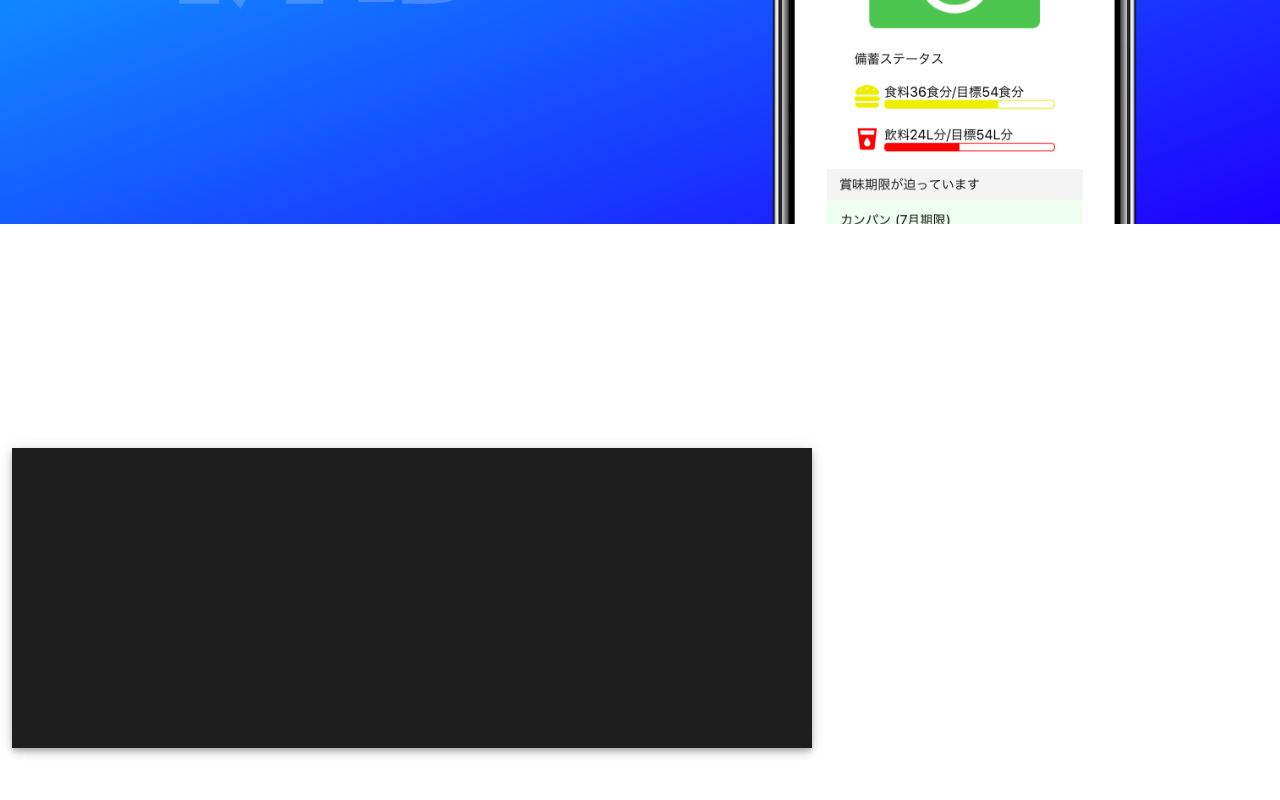
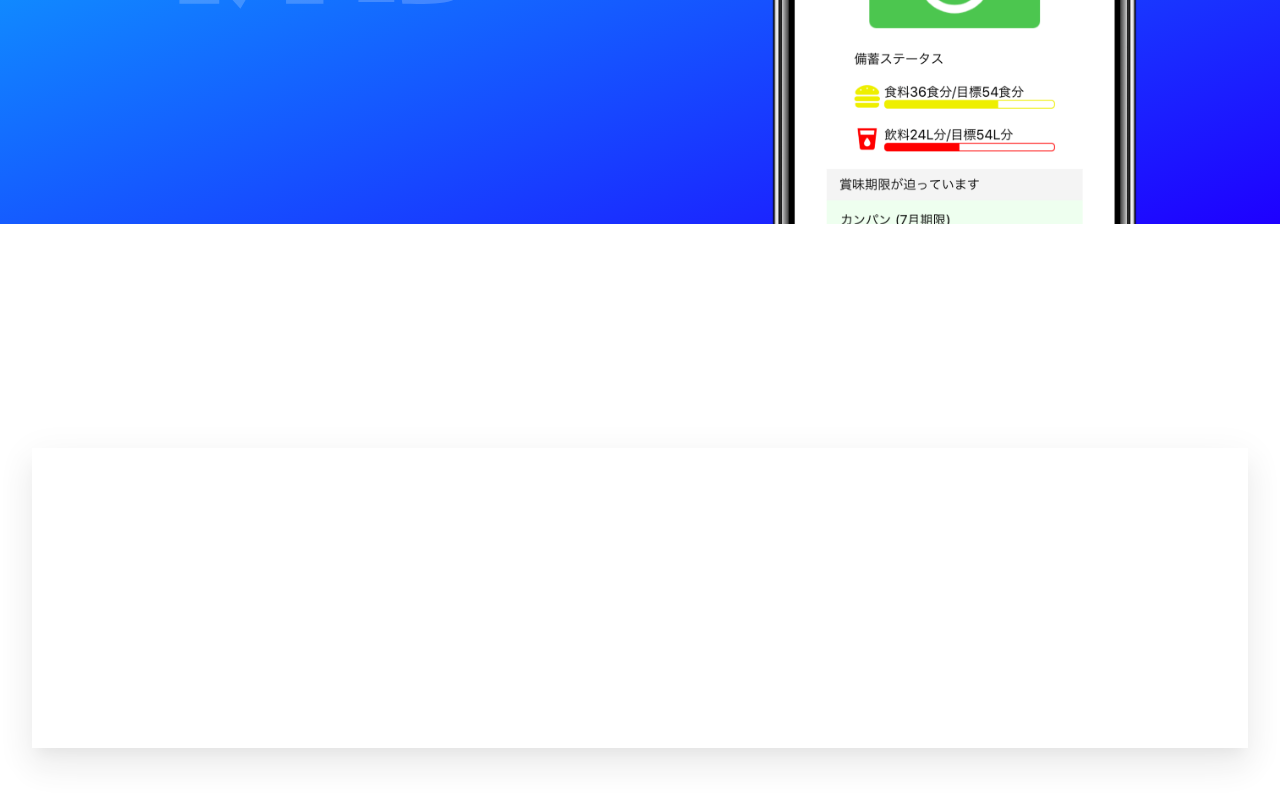
Before and after one commit to somurieengieer/ApplicationLandingPage, a Nuxt app: page /bichikun in a window 1280 px wide. Shown: the part 576-1376 px from the top of the page. Built offline with nearby package versions, Linux system fonts and the light colour scheme.

Commit message:
2行ページ目以降のシート作成中

```diff
--- a/components/DetailView.vue
+++ b/components/DetailView.vue
@@ -1,12 +1,23 @@
 <template>
   <v-container bg fluid fill-height class="topContainer">
     <v-sheet
-      :width="800"
-      :height="300"
-      :elevation="5"
-      :color="white"
-      :tile="false"
-    ></v-sheet>
+      style="width: 100%; margin-left: 20px; margin-right: 20px; opacity: 0.3;"
+      height="300"
+      elevation="20"
+      color="#FFF"
+      tile="false"
+    >
+      <v-row class="mb-2"
+             no-gutters
+             style="height: 100%; min-height: 400px;"
+      >
+        <v-col cols=6 data-aos="fade-in"
+        >
+        </v-col>
+      </v-row>
+
+
+    </v-sheet>
 
   </v-container>
 </template>
@@ -23,7 +34,6 @@ export default {
 <!-- Add "scoped" attribute to limit CSS to this component only -->
 <style scoped>
   .topContainer {
-    /*background: linear-gradient(160deg, #05FBFF, #1E00FF); !* 160度の角度からグラデーション *!*/
     padding-bottom: 0;
   }
   h2 {
```
